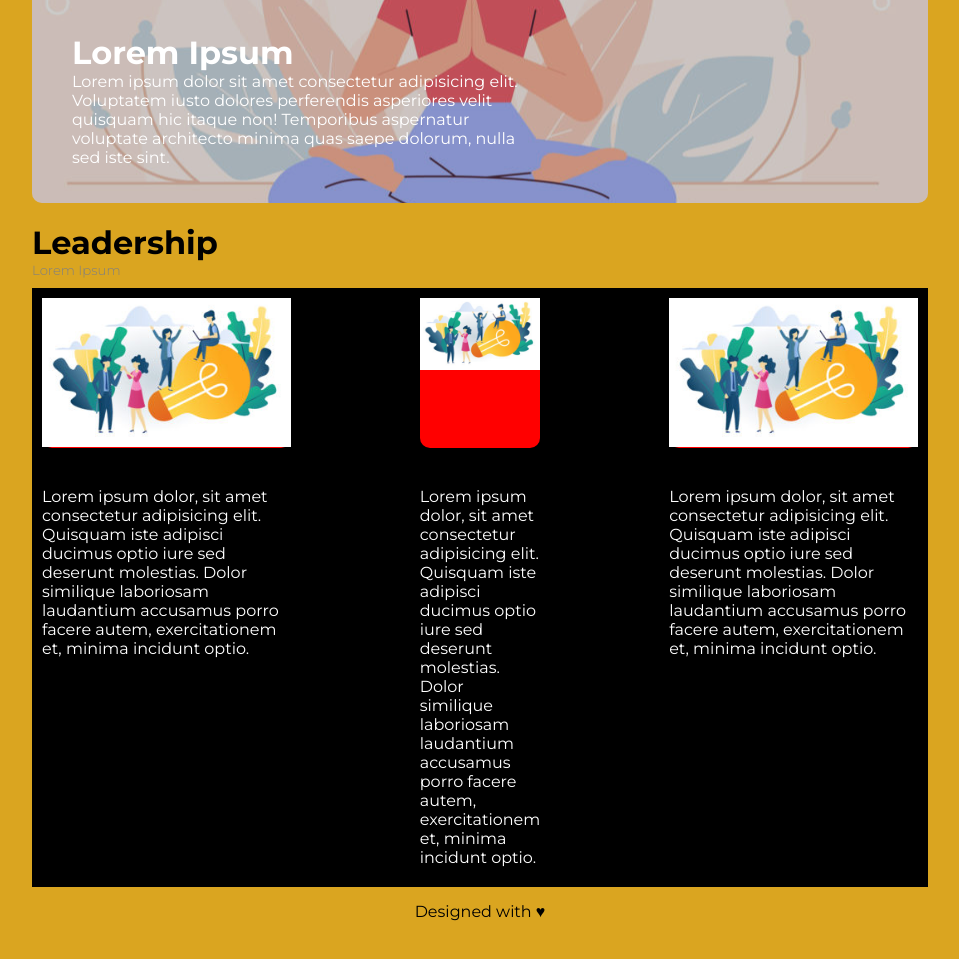
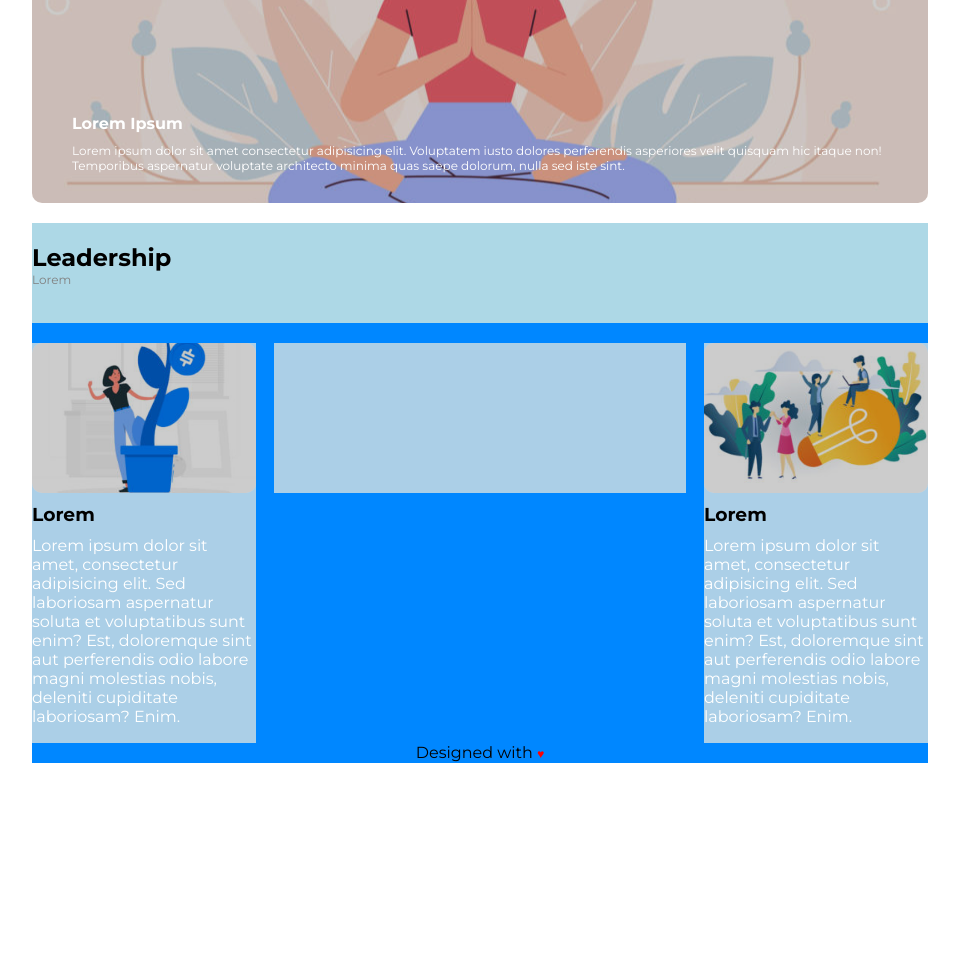
Before and after one commit to gioiascari/htmlcss-wp, a plain HTML site: page index.html in a window 1280 px wide. Shown: the part 331-1290 px from the top of the page, without its empty margins (160-1119 px from the left). After the commit the page ends 1109 px from the top, so only its background shows below. Drawn offline with Linux system fonts and the light colour scheme.

Commit message:
ipostazione tre immagini centrali

```diff
--- a/index.html
+++ b/index.html
@@ -40,91 +40,43 @@
                     </div>
                 </div>
             </div>
-            <h1 class="titolo">Leadership</h1>
-            <h5>Lorem Ipsum</h5>
             <!-- in primo piano -->
         </header>
         <!-- fine header -->
 
-
-        <div class="clearfix">
-            <main>
-                <div class="col-container">
-                    <div class="col">
-                        <img src="img/img-3.jpg" alt="">
+        <main>
+            <div class="clearfix">
+                <div class="inner-header">
+                    <h2>Leadership</h2>
+                    <p>Lorem</p>
+                </div>
+                <div class="col">
+                    <div class="col-img img-left">
+                        <div class="overlay"></div>
                     </div>
-                    <div class="text">
-                        <h2>Lorem</h2>
-                        <p>Lorem ipsum dolor, sit amet consectetur adipisicing elit. Quisquam iste adipisci
-                            ducimus optio iure sed deserunt molestias. Dolor similique laboriosam laudantium
-                            accusamus porro facere autem, exercitationem et, minima incidunt optio.</p>
-                    </div>
-
+                    <h3>Lorem </h3>
+                    <p>Lorem ipsum dolor sit amet, consectetur adipisicing elit. Sed laboriosam aspernatur soluta et
+                        voluptatibus sunt enim? Est, doloremque sint aut perferendis odio labore magni molestias nobis,
+                        deleniti cupiditate laboriosam? Enim.</p>
 
                 </div>
-
-
-                <div class="col-container-middle">
-                    <div class="col-text">
-
-
-                        <div class="col">
-                            <img src="img/img-3.jpg" alt="">
-                        </div>
-                        <div class="text">
-                            <h2>Lorem</h2>
-                            <p>Lorem ipsum dolor, sit amet consectetur adipisicing elit. Quisquam iste adipisci
-                                ducimus optio iure sed deserunt molestias. Dolor similique laboriosam laudantium
-                                accusamus porro facere autem, exercitationem et, minima incidunt optio.</p>
-                        </div>
-
+                <div class="col big-col"></div>
+                <div class="col">
+                    <div class="col-img img-right">
+                        <div class="overlay"></div>
                     </div>
+                    <h3>Lorem </h3>
+                    <p>Lorem ipsum dolor sit amet, consectetur adipisicing elit. Sed laboriosam aspernatur soluta et
+                        voluptatibus sunt enim? Est, doloremque sint aut perferendis odio labore magni molestias nobis,
+                        deleniti cupiditate laboriosam? Enim.</p>
                 </div>
 
 
 
 
-                <div class="col-container">
-                    <div class="col-text">
+                <footer class="violet">Designed with <span class="love"></span></footer>
 
-
-                        <div class="col">
-                            <img src="img/img-3.jpg" alt="">
-                        </div>
-                        <div class="text">
-                            <h2>Lorem</h2>
-                            <p>Lorem ipsum dolor, sit amet consectetur adipisicing elit. Quisquam iste adipisci
-                                ducimus optio iure sed deserunt molestias. Dolor similique laboriosam laudantium
-                                accusamus porro facere autem, exercitationem et, minima incidunt optio.</p>
-                        </div>
-
-                    </div>
-                </div>
-
-        </div>
-
-
-
-        </main>
-
-
-
-
-
-
-
-
-
-
-
-
-
-
-
-
-        <footer class="violet">Designed with &hearts;</footer>
-
-    </div>
+            </div>
 
 
 </body>
--- a/style.css
+++ b/style.css
@@ -5,13 +5,11 @@
     font-family: 'Montserrat', sans-serif;
 
 }
-body{
-    background-color: goldenrod;
 
-}
 .clearfix::after{
     content: "";
     clear: both;
+    display: table;
 
 }
 .logo,
@@ -55,18 +53,6 @@ li a{
 a:hover{
     color: black;
 }
-
-.yellow{
-    background: url("img/banner.png");
-    background-position: center;
-    background-repeat: no-repeat;
-    border-radius: 10px;
-    margin-top: 20px;
-
-
-}
-
-
 .box{
     height: 400px;
     background-color: rgba(0,0,0,0.2);
@@ -79,117 +65,83 @@ a:hover{
     position: absolute;
     bottom: 0;
     left: 0;
-    width: 60%;
-    height: 50%;
     padding: 30px 40px;
+    font-size: 12px;
 
 }
-h1{
+.box h1{
+    font-size: 16px;
+    margin-bottom: 10px;
     color:white;
 
+
 }
-h5{
-    color: gray;
-    font-weight: 300;
-}
+
 p{
     color: white;
 
 }
-.titolo{
-    color: black;
-
-}
-main{
-    display: flex;
-    display: -webkit-flex;
-    flex-flow: row nowrap;
-    -webkit-flex-flow: row nowrap;
-    align-items: stretch;
-    -webkit-align-items: stretch;
-    justify-content: space-between;
-    -webkit-justify-content: space-between;
-    margin-top: 10px;
-        background-color: black;
+.yellow{
+    background: url("img/banner.png");
+    background-position: center;
+    background-repeat: no-repeat;
+    border-radius: 10px;
+    margin-top: 20px;
 
 
 }
 
+
+main{
+    padding-bottom: 20px;
+}
+
+.inner-header{
+    font-size: 16px;
+    padding: 20px 0px;
+}
+
+.inner-header p{
+    font-size: 12px;
+    color: gray;
+}
+
 .col{
-    width: auto;
+    float: left;
+    width: 25%;
 }
-.col-container{
-    display: flex;
-    flex-direction: column;
-    align-items: center;
-    vertical-align: middle;
-    width: 30%;
-    padding: 10px;
+.col-img{
+    background-size: cover;
+    background-position: center;
+    width: 100%;
+    height: 150px;
+    border-radius: 10px;
+}
+
+.col h3{
+    margin: 10px 0px;
+}
+
+.img-left{
+    background-image: url("./img/img-1.jpg");
+
+}
+.img-right{
+    background-image: url("./img/img-3.jpg");
 
 }
 
-.col-container-middle{
-    display: flex;
-    flex-direction: column;
-    align-items: center;
-    vertical-align: middle;
-    width: 10%;
-    padding: 10px;
-
+.overlay{
+    background-color: rgba(0,0,0,0.2);
+    width: 100%;
+    height: 150px;
+    border-radius: 10px;
 }
-
-.big-col img{
-    display: block;
-    height: auto;
-    margin: 0 auto;
-    width: 100%;
-
+.big-col{
+    width: 46%;
+    margin-left: 2%;
+    margin-right: 2%;
 }
-
-.col img{
-    display: block;
-    height: auto;
-    margin: 0 auto;
-    width: 100%;
-}
-
-.text{
-    display: flex;
-    flex-direction: column;
-    -webkit-flex-direction: column;
-    padding: 10px 0;
-}
-
-
-
-
-
-
-
-
-
-
-
-
-
-
-
-
-
-
-
-
-
-
-
-
-
-
-
-
-
-
-
 
 footer{
     margin-top: 15px;
@@ -199,13 +151,27 @@ footer{
 
 }
 
+.love::after{
+    content: "\2665";
+    display: inline-block;
+    color: red;
+    font-size: 12px;
+}
+
 
 .debug .col{
+    background-color: #abcfe7;
+    height: 400px;
 
-    background-color: red;
-    height: 150px;
-    border-radius: 10px;
+}
 
+.debug main{
+    background-color: #0087ff;
+
+}
+.debug .inner-header{
+    height: 100px;
+    background: lightblue;
 }
 .debug .big-col{
 
@@ -215,7 +181,7 @@ footer{
 }
 
 .debug .yellow{
-    height: 400px;
+    /*height: 400px;*/
 
 
 
```
